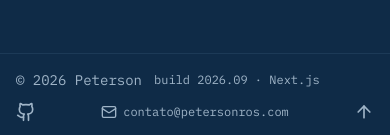
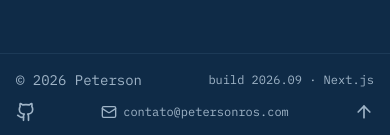
Before and after one commit to petersonros/website, a Next.js app: page / in a window 390 px wide. Shown: the part 2040-2175 px from the top of the page. Built offline with nearby package versions, Linux system fonts and the light colour scheme.

Commit message:
Telas pequenas: a div ocupa a largura toda (w-full), com o © 2026 Peterson encostado à esquerda e o build 2026.09 · Next.js à direita. A partir de 640px (sm:): volta a ter a largura do conteúdo, com os dois spans lado a lado separados pelo gap-3.

```diff
--- a/src/components/layout/Footer.tsx
+++ b/src/components/layout/Footer.tsx
@@ -11,7 +11,7 @@
   return (
     <footer className="mt-auto border-t border-border bg-background text-center py-4 text-sm text-muted-foreground">
       <div className="max-w-6xl mx-auto px-4 flex flex-col sm:flex-row justify-between items-start sm:items-center gap-3">
-        <div className="flex items-center gap-3 font-mono sm:w-auto sm:justify-between">
+        <div className="flex items-center w-full justify-between gap-3 font-mono sm:w-auto sm:justify-start">
           <span>&copy; {new Date().getFullYear()} Peterson</span>
           <span className="text-xs text-muted-foreground/70">
             build 2026.09 · Next.js
```
